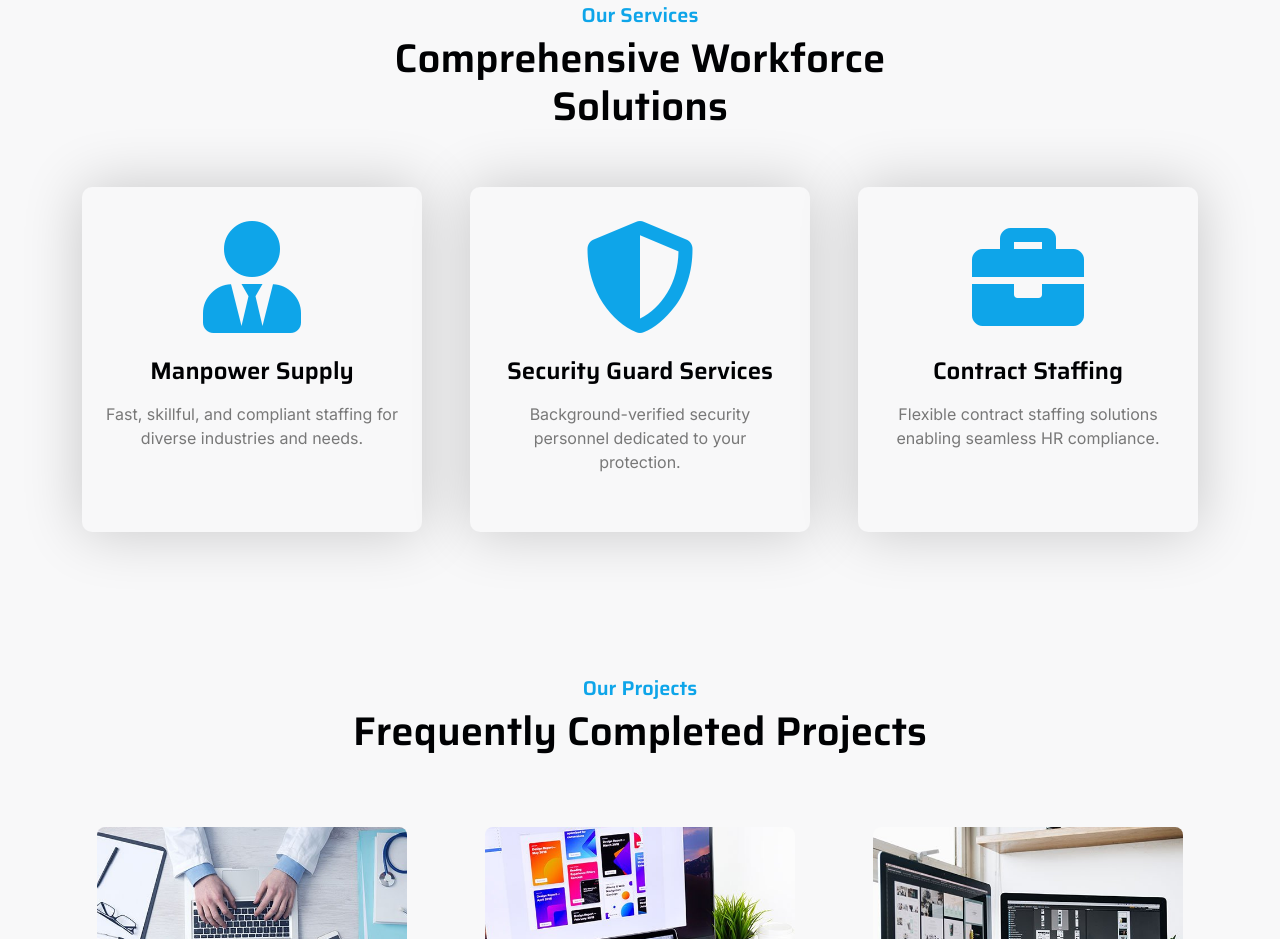
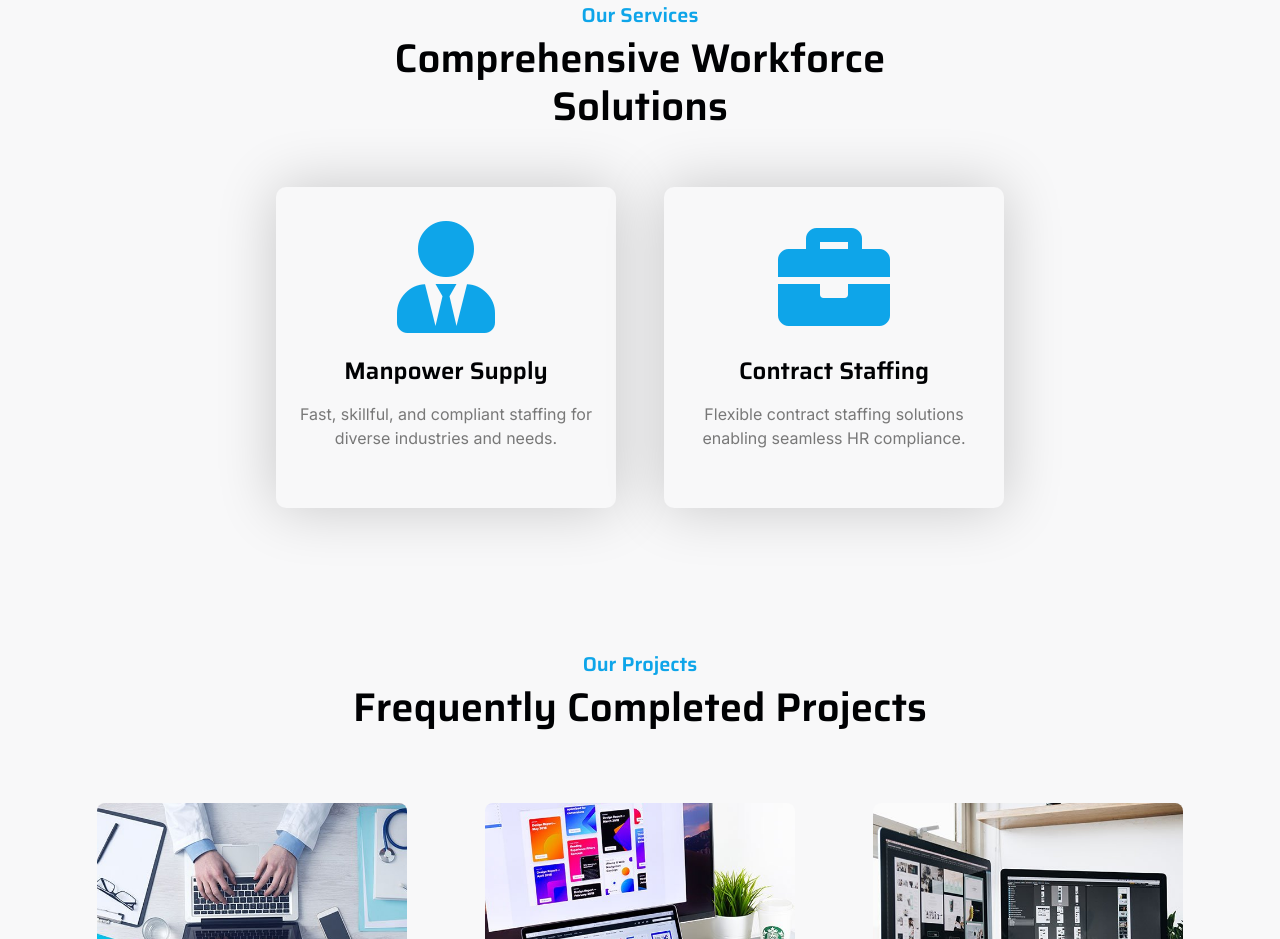
Before and after one commit to gesolutions/gesolutions.github.io, a plain HTML site: page index.html in a window 1280 px wide. Shown: the part 1514-2453 px from the top of the page. Drawn offline with nearby package versions, Linux system fonts and the light colour scheme.

Commit message:
Update index.html

```diff
--- a/index.html
+++ b/index.html
@@ -338,7 +338,7 @@
           <h5 class="text-primary">Our Services</h5>
           <h1>Comprehensive Workforce Solutions</h1>
         </div>
-        <div class="row g-5 services-inner">
+        <div class="row g-5 services-inner justify-content-center">
           <div class="col-md-6 col-lg-4 wow fadeIn" data-wow-delay=".3s">
             <div class="services-item bg-light">
               <div class="p-4 text-center services-content">
@@ -350,17 +350,7 @@
               </div>
             </div>
           </div>
-          <div class="col-md-6 col-lg-4 wow fadeIn" data-wow-delay=".5s">
-            <div class="services-item bg-light">
-              <div class="p-4 text-center services-content">
-                <div class="services-content-icon">
-                  <i class="fa fa-shield-alt fa-7x mb-4 text-primary"></i>
-                  <h4 class="mb-3">Security Guard Services</h4>
-                  <p class="mb-4">Background-verified security personnel dedicated to your protection.</p>
-                </div>
-              </div>
-            </div>
-          </div>
+
           <div class="col-md-6 col-lg-4 wow fadeIn" data-wow-delay=".7s">
             <div class="services-item bg-light">
               <div class="p-4 text-center services-content">
```
